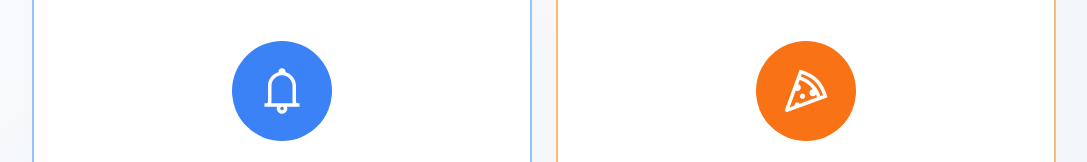
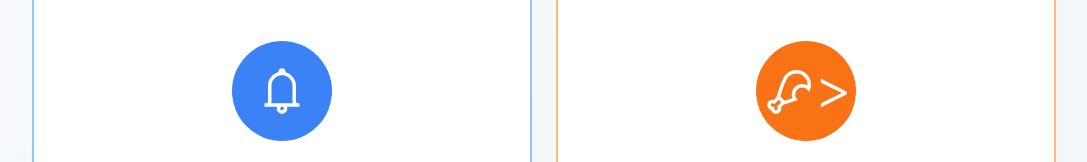
Before and after one commit to bhumiHaloSOS/centralized-halo, an Angular app: page / in a window 1280 px wide. Shown: the part 159-321 px from the top of the page, without its empty margins (96-1183 px from the left). Built offline with nearby package versions, Linux system fonts and the light colour scheme.

Commit message:
change icon

```diff
--- a/src/app/app.component.html
+++ b/src/app/app.component.html
@@ -23,7 +23,7 @@
     </button>
 
     <button (click)="orderWings()" class="action-btn orange">
-      <div class="icon-circle"><i class="las la-pizza-slice icon"></i></div>
+      <div class="icon-circle"><i class="las la-drumstick-bite">></i></div>
       <span>Just Arrived!</span>
     </button>
 
```
